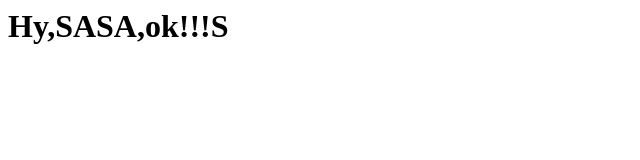
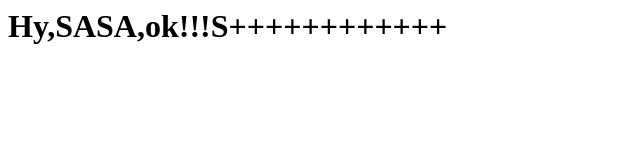
Before and after one commit to AlexKoho/dev, a plain HTML site: page index.html in a window 1280 px wide. Shown: the whole page, without its empty margins (0-640 px from the left). Drawn offline with Linux system fonts and the light colour scheme.

Commit message:
3 version

```diff
--- a/index.html
+++ b/index.html
@@ -1,6 +1,6 @@
 <html>
 
 	<body>
-		<h1>Hy,SASA,ok!!!S</h1>
+		<h1>Hy,SASA,ok!!!S++++++++++++</h1>
 	</body>
 </html>
```
